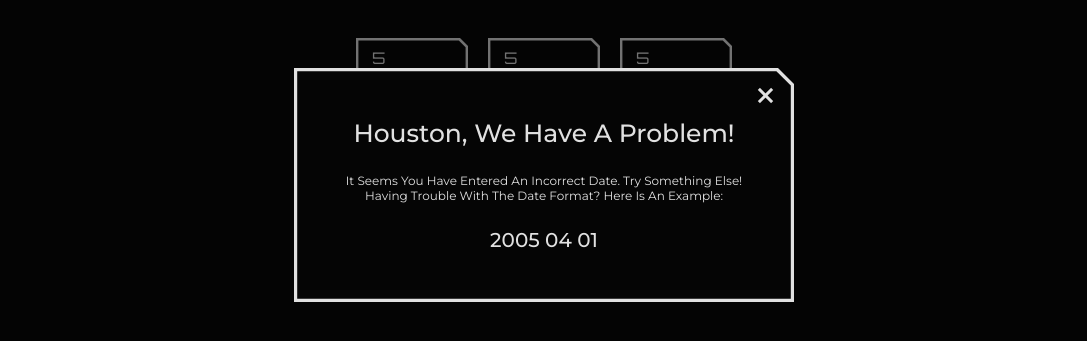
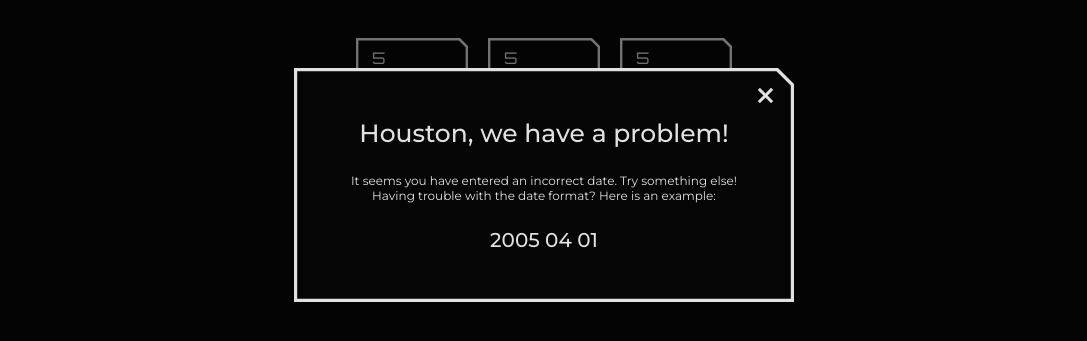
Before and after one commit to kvcsPat/react-cosmos, a React (Create React App) app in the folder cosmos/: page /search in a window 1280 px wide. Both pictures are taken after typing "5", "5", "5" into the empty fields and a click on the button "VIEW ENTRY". Shown: the part 215-556 px from the top of the page, without its empty margins (96-1183 px from the left). Built offline with nearby package versions, Linux system fonts and the light colour scheme.

Commit message:
fixed modal text styles

```diff
--- a/cosmos/src/structure/gallery/modal.scss
+++ b/cosmos/src/structure/gallery/modal.scss
@@ -26,7 +26,7 @@
 
     margin-top: 2.5rem;
 
-    text-transform: capitalize;
+    text-transform: none;
 
     .apod {
       width: 100%;
--- a/cosmos/src/structure/search/modal.scss
+++ b/cosmos/src/structure/search/modal.scss
@@ -24,7 +24,7 @@
     padding: 2.5rem;
 
     text-align: center;
-    text-transform: capitalize;
+    text-transform: none;
   }
 
   .card::before {
--- a/cosmos/src/styles_global/global.scss
+++ b/cosmos/src/styles_global/global.scss
@@ -1,6 +1,6 @@
 @import "./variables/variables.scss";
 
-//fluid responsive sont size formula
+//fluid responsive font size formula
 html {
   font-size: calc(15px + 0.390625vw);
 }
```
Also changed, not shown: 1 other file (tests, documents, lock files or other folders).
